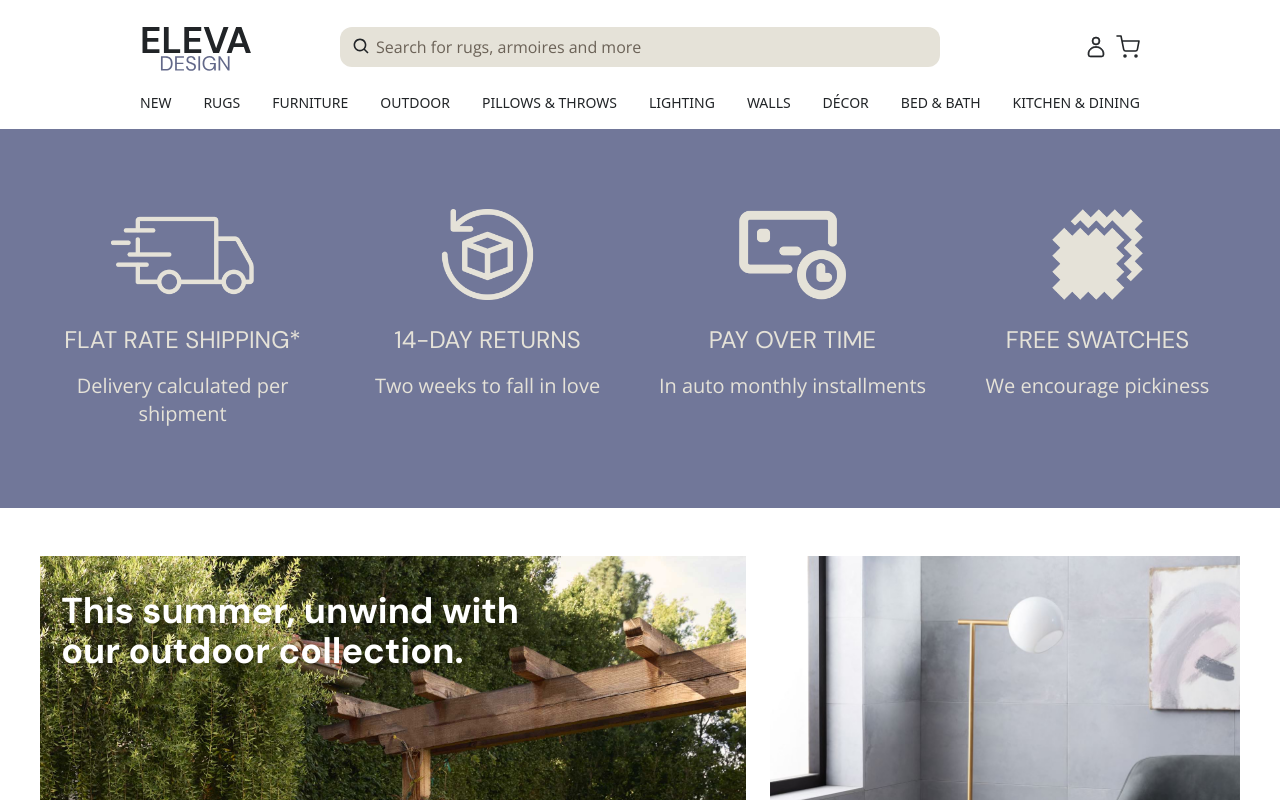
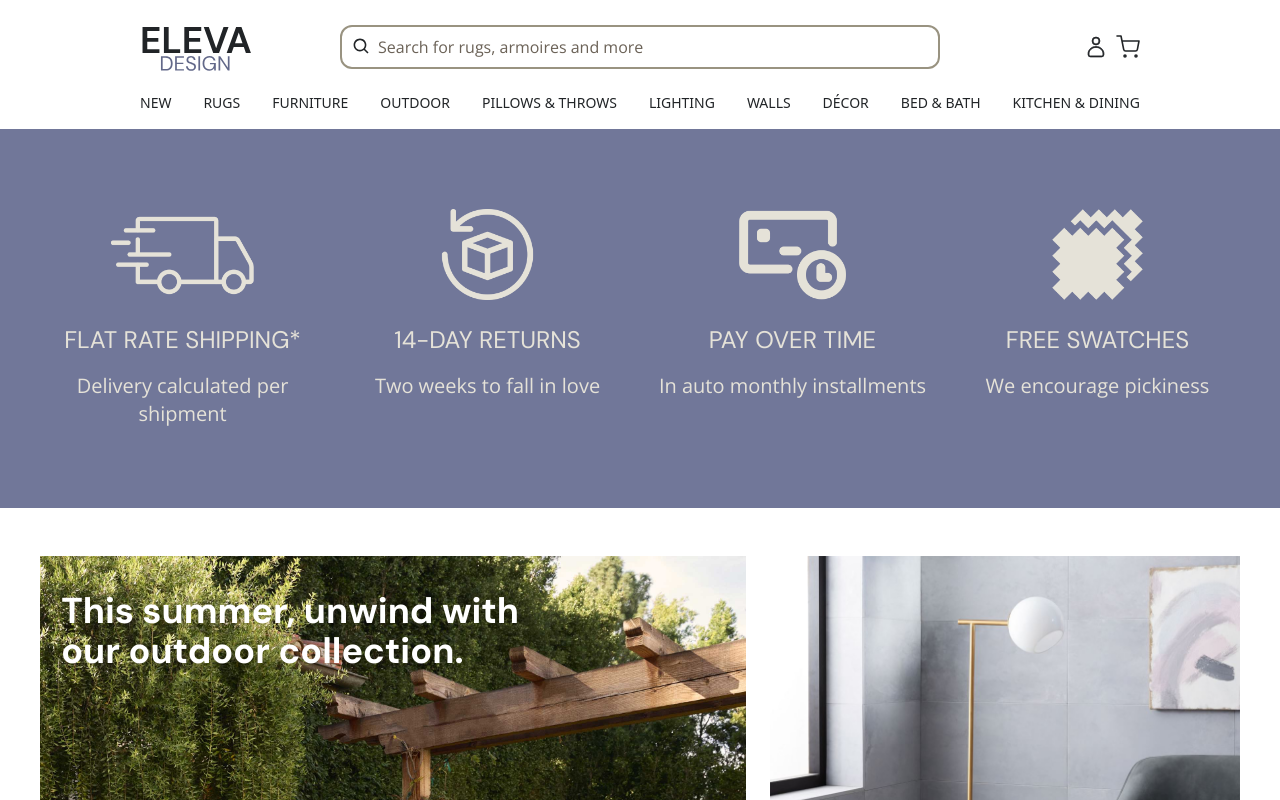
Before and after one commit to ArkadiuszIrlik/furniture-store, a React (Vite) app: page / in a window 1280 px wide. Shown: the top 800 px of the page. Built offline with nearby package versions, Linux system fonts and the light colour scheme.

Commit message:
Change styling for Search component

```diff
--- a/src/components/Search.tsx
+++ b/src/components/Search.tsx
@@ -15,7 +15,7 @@ function Search() {
         type="search"
         name="site-search"
         id="site-search"
-        className="bg-primary-300 rounded-xl py-2 pl-9 pr-4 placeholder:text-primary-800 font-open-sans w-full"
+        className="border-primary-700 border-2 rounded-xl py-2 pl-9 pr-4 placeholder:text-primary-800 font-open-sans w-full"
         placeholder={
           smallMatches ? 'Search for rugs, armoires and more' : 'Search'
         }
```
